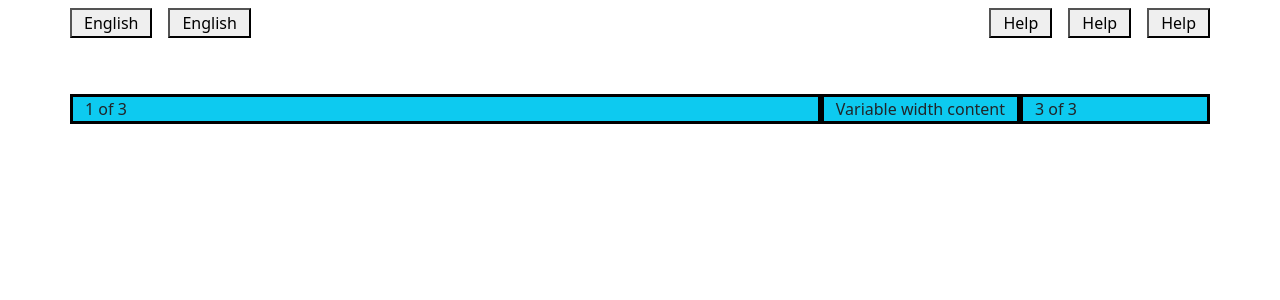
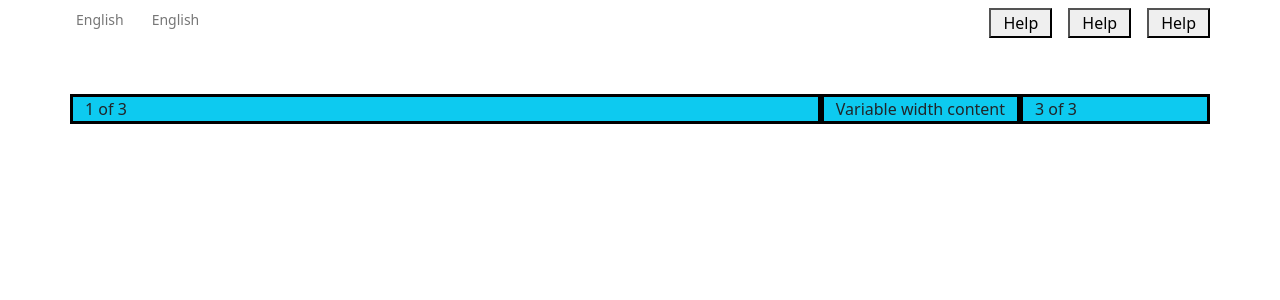
Before and after one commit to Ghullam-Murtaza/e-commerce, a React (Create React App) app: page / in a window 1280 px wide. Shown: the top 300 px of the page. Built offline with nearby package versions, Linux system fonts and the light colour scheme.

Commit message:
setting axilbar buttons

```diff
--- a/src/App.scss
+++ b/src/App.scss
@@ -1,5 +1,6 @@
 /* The following line can be included in a src/App.scss */
 @import '~bootstrap/scss/bootstrap';
+@import './global.scss';
 
 *{
   box-sizing: border-box;
--- a/src/components/AxilBar/AxilBar.jsx
+++ b/src/components/AxilBar/AxilBar.jsx
@@ -10,7 +10,8 @@ const AxilBar = () => {
           <Col>
             <Row sm="auto" className=' border-success column-gap-3'>
               {[...Array(2).keys()].map((_, i) => (
-                <button as='button' className='' key={i++}>English</button>
+                <button as='button' className={`btn btn-outline-primary btn-sm m-0 border-0 ${style["axil-btn"]}`} key={i++}>English</button>
+                // <button as='button' className={`${style["fs-sm"]} bg-transparent`} key={i++}>English</button>
               ))}
             </Row>
           </Col>
--- a/src/components/AxilBar/axilBar.module.scss
+++ b/src/components/AxilBar/axilBar.module.scss
@@ -0,0 +1,10 @@
+@import '../../global.scss';
+
+.axil-btn {
+    color: $colorBody !important;
+    padding: 1px 6px !important;
+}
+
+// .fs-sm {
+//     font-size: $fontSmall;
+// }
--- a/src/global.scss
+++ b/src/global.scss
@@ -1 +1,6 @@
+// Colors
 $windmill: #f9f3f0;
+$colorBody: #777777;
+
+// Sizes
+$fontSmall: 14px;
--- a/src/index.js
+++ b/src/index.js
@@ -1,6 +1,6 @@
 import React from 'react';
 import ReactDOM from 'react-dom/client';
-import './index.css';
+import './index.scss';
 import App from './App';
 // import reportWebVitals from './reportWebVitals';
 
--- a/src/index.css
+++ b/src/index.scss
@@ -1,6 +1,6 @@
 body {
   margin: 0;
-  font-family: -apple-system, BlinkMacSystemFont, 'Segoe UI', 'Roboto', 'Oxygen',
+  font-family: 'DM Sans', 'sans-serif', -apple-system, BlinkMacSystemFont, 'Segoe UI', 'Roboto', 'Oxygen',
     'Ubuntu', 'Cantarell', 'Fira Sans', 'Droid Sans', 'Helvetica Neue',
     sans-serif;
   -webkit-font-smoothing: antialiased;
```
